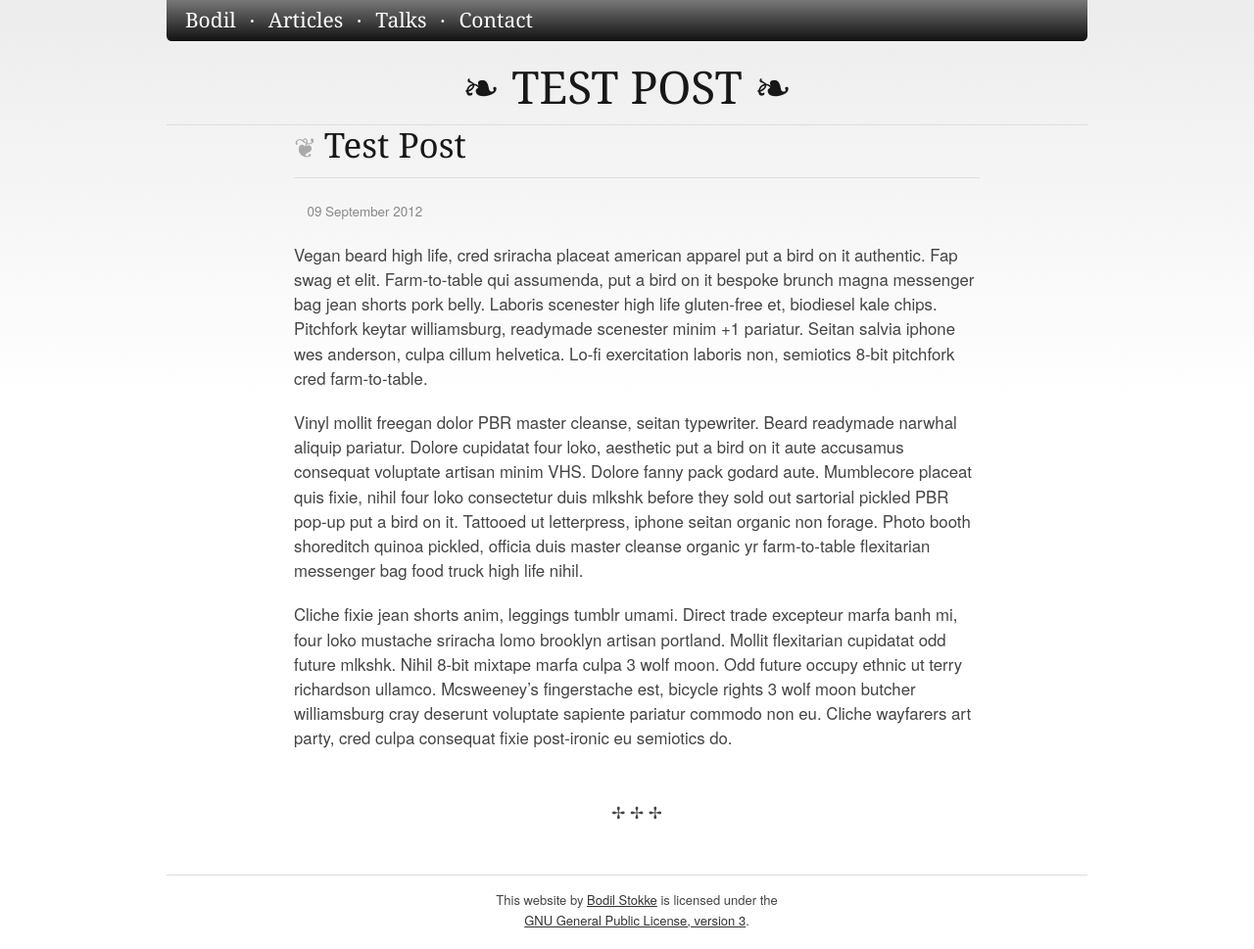
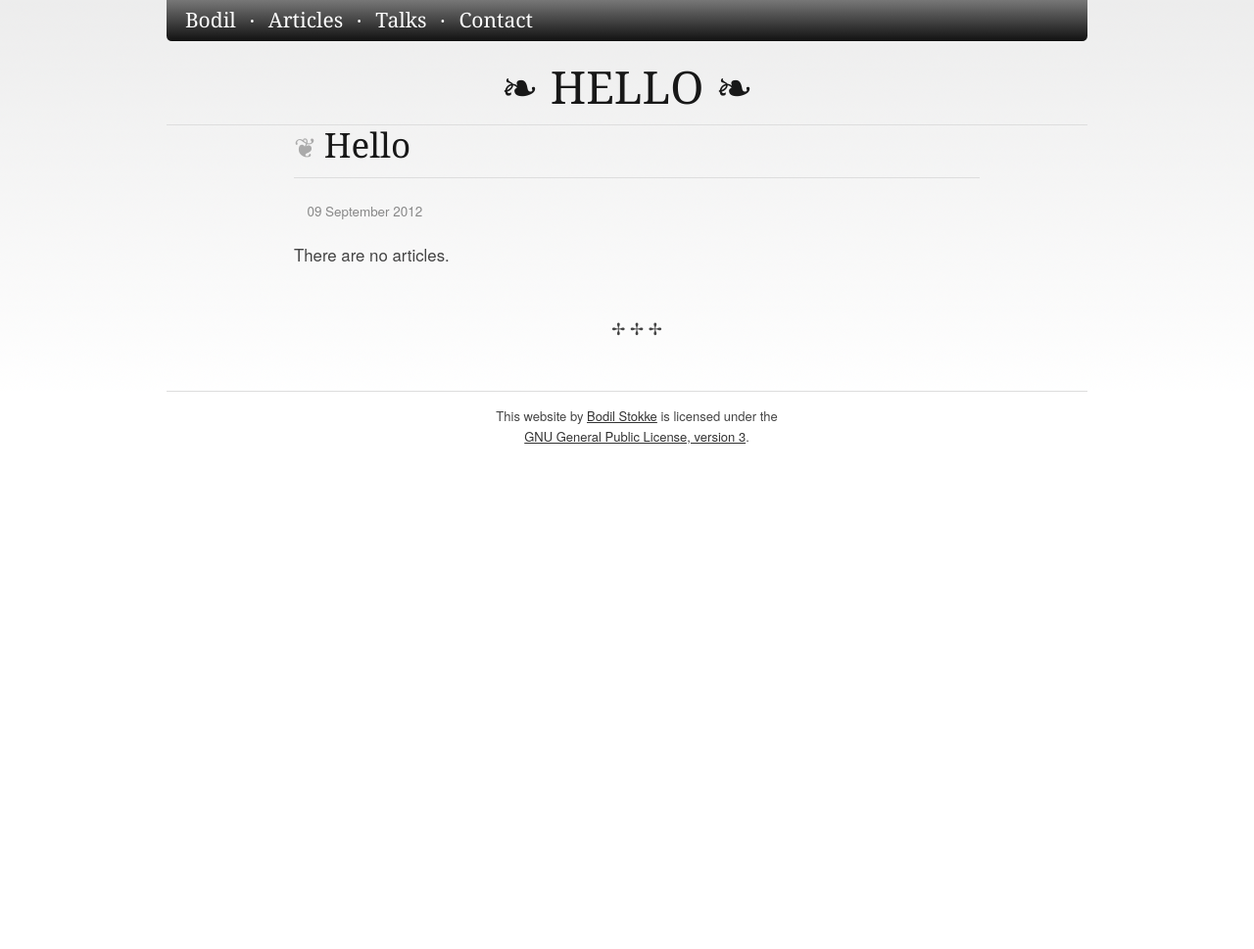
Before and after one commit to bodil/bodil.github.com, a Jekyll site: the page built from _posts/2012-09-09-test-post.md, in a window 1280 px wide. Shown: the whole page at 98% size. Built offline with Jekyll 4.4.1, drawn with Linux system fonts in a browser that asks for light colours; after the commit the page ends 900 px from its top, so only the background shows below that.

Commit message:
Honesty sells.

```diff
--- a/_posts/2012-09-09-test-post.md
+++ b/_posts/2012-09-09-test-post.md
@@ -1,32 +1,6 @@
 ---
 layout: post
-title: Test Post
+title: Hello
 ---
 
-Vegan beard high life, cred sriracha placeat american apparel put a
-bird on it authentic. Fap swag et elit. Farm-to-table qui assumenda,
-put a bird on it bespoke brunch magna messenger bag jean shorts pork
-belly. Laboris scenester high life gluten-free et, biodiesel kale
-chips. Pitchfork keytar williamsburg, readymade scenester minim +1
-pariatur. Seitan salvia iphone wes anderson, culpa cillum helvetica.
-Lo-fi exercitation laboris non, semiotics 8-bit pitchfork cred
-farm-to-table.
-
-Vinyl mollit freegan dolor PBR master cleanse, seitan typewriter.
-Beard readymade narwhal aliquip pariatur. Dolore cupidatat four loko,
-aesthetic put a bird on it aute accusamus consequat voluptate artisan
-minim VHS. Dolore fanny pack godard aute. Mumblecore placeat quis
-fixie, nihil four loko consectetur duis mlkshk before they sold out
-sartorial pickled PBR pop-up put a bird on it. Tattooed ut
-letterpress, iphone seitan organic non forage. Photo booth shoreditch
-quinoa pickled, officia duis master cleanse organic yr farm-to-table
-flexitarian messenger bag food truck high life nihil.
-
-Cliche fixie jean shorts anim, leggings tumblr umami. Direct trade
-excepteur marfa banh mi, four loko mustache sriracha lomo brooklyn
-artisan portland. Mollit flexitarian cupidatat odd future mlkshk.
-Nihil 8-bit mixtape marfa culpa 3 wolf moon. Odd future occupy ethnic
-ut terry richardson ullamco. Mcsweeney's fingerstache est, bicycle
-rights 3 wolf moon butcher williamsburg cray deserunt voluptate
-sapiente pariatur commodo non eu. Cliche wayfarers art party, cred
-culpa consequat fixie post-ironic eu semiotics do.
+There are no articles.
```
